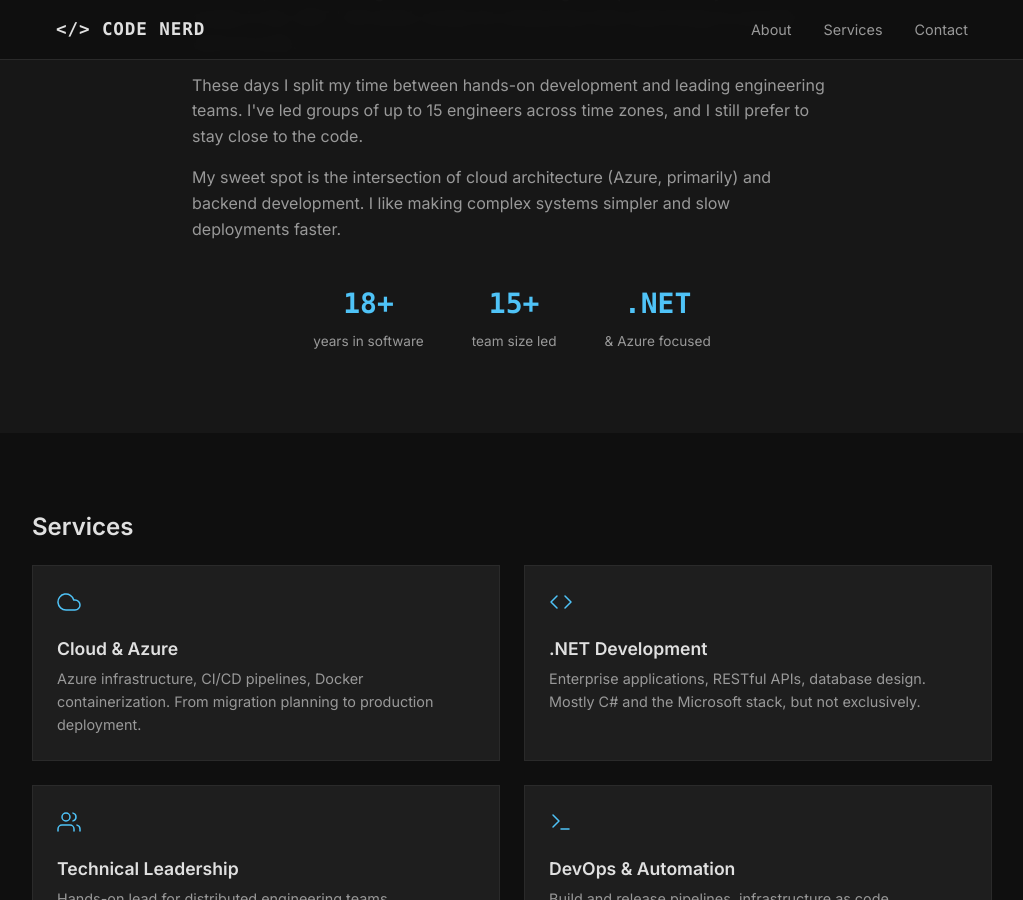
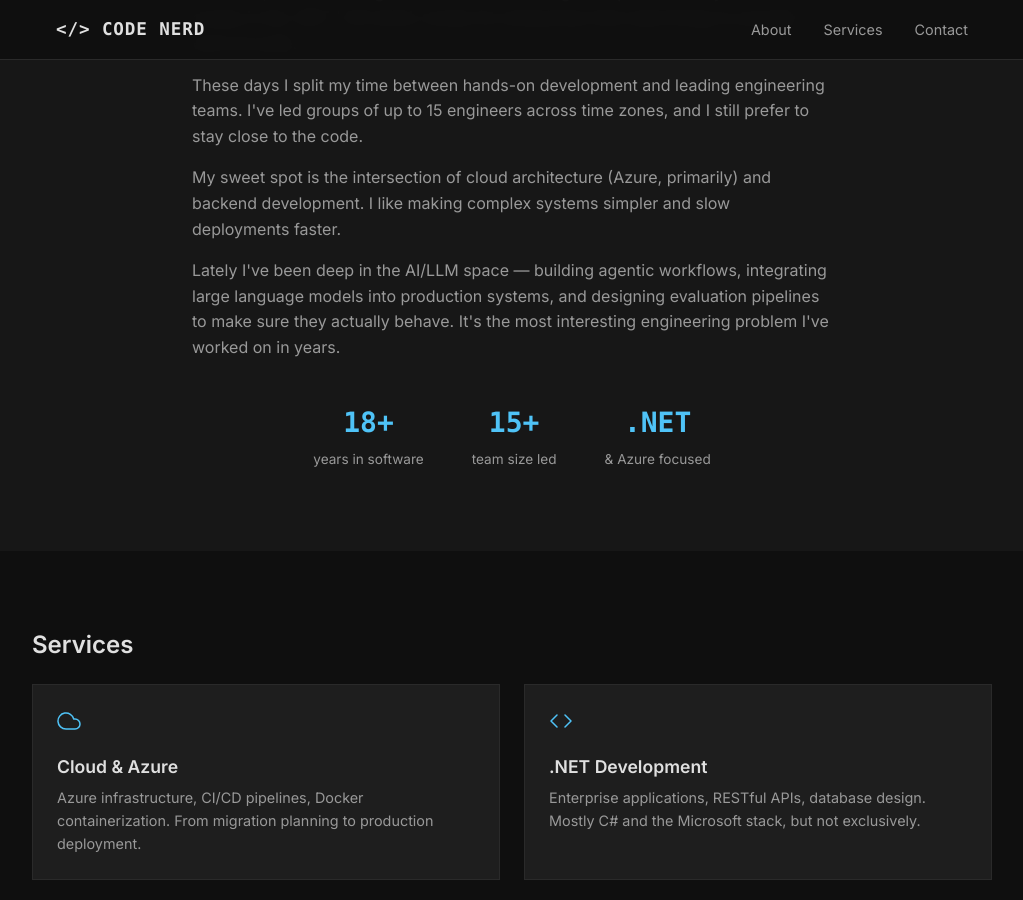
Before and after one commit to code-nerd-llc/web-site, a Jekyll site: the page built from index.html, in a window 1280 px wide and 900 px high, scrolled down 1053 px. Shown: the whole window, without its empty margins (128-1151 px from the left). Built offline with Jekyll 4.4.1, drawn with Linux system fonts in a browser that asks for light colours; some of the changed text lies outside the part shown.

Commit message:
feat: add AI/LLM engineering to about and services sections
Added paragraph about agentic AI workflows, LLM integrations, and
evaluation pipelines to the about section. Added new "AI & LLM
Engineering" service card with brain icon. Updated Gemfile.lock to
github-pages 232 / Jekyll 3.10.0.

Co-Authored-By: Claude Opus 4.6 <noreply@anthropic.com>

```diff
--- a/_data/services.yml
+++ b/_data/services.yml
@@ -10,6 +10,10 @@
   description: Hands-on lead for distributed engineering teams. Architecture decisions, code review, mentoring.
   icon: users
 
+- title: AI & LLM Engineering
+  description: Agentic workflows, LLM integrations, evaluation pipelines. Turning language models into reliable production tools.
+  icon: brain
+
 - title: DevOps & Automation
   description: Build and release pipelines, infrastructure as code, monitoring. Making deploys boring and reliable.
   icon: terminal
--- a/_includes/icon.html
+++ b/_includes/icon.html
@@ -4,6 +4,8 @@
 <svg xmlns="http://www.w3.org/2000/svg" width="24" height="24" viewBox="0 0 24 24" fill="none" stroke="currentColor" stroke-width="1.5" stroke-linecap="round" stroke-linejoin="round"><polyline points="16 18 22 12 16 6"></polyline><polyline points="8 6 2 12 8 18"></polyline></svg>
 {% elsif include.icon == "users" %}
 <svg xmlns="http://www.w3.org/2000/svg" width="24" height="24" viewBox="0 0 24 24" fill="none" stroke="currentColor" stroke-width="1.5" stroke-linecap="round" stroke-linejoin="round"><path d="M17 21v-2a4 4 0 0 0-4-4H5a4 4 0 0 0-4 4v2"></path><circle cx="9" cy="7" r="4"></circle><path d="M23 21v-2a4 4 0 0 0-3-3.87"></path><path d="M16 3.13a4 4 0 0 1 0 7.75"></path></svg>
+{% elsif include.icon == "brain" %}
+<svg xmlns="http://www.w3.org/2000/svg" width="24" height="24" viewBox="0 0 24 24" fill="none" stroke="currentColor" stroke-width="1.5" stroke-linecap="round" stroke-linejoin="round"><path d="M9.5 2A2.5 2.5 0 0 1 12 4.5v15a2.5 2.5 0 0 1-4.96.44 2.5 2.5 0 0 1-2.96-3.08 3 3 0 0 1-.34-5.58 2.5 2.5 0 0 1 1.32-4.24 2.5 2.5 0 0 1 1.98-3A2.5 2.5 0 0 1 9.5 2Z"></path><path d="M14.5 2A2.5 2.5 0 0 0 12 4.5v15a2.5 2.5 0 0 0 4.96.44 2.5 2.5 0 0 0 2.96-3.08 3 3 0 0 0 .34-5.58 2.5 2.5 0 0 0-1.32-4.24 2.5 2.5 0 0 0-1.98-3A2.5 2.5 0 0 0 14.5 2Z"></path></svg>
 {% elsif include.icon == "terminal" %}
 <svg xmlns="http://www.w3.org/2000/svg" width="24" height="24" viewBox="0 0 24 24" fill="none" stroke="currentColor" stroke-width="1.5" stroke-linecap="round" stroke-linejoin="round"><polyline points="4 17 10 11 4 5"></polyline><line x1="12" y1="19" x2="20" y2="19"></line></svg>
 {% elsif include.icon == "mail" %}
--- a/index.html
+++ b/index.html
@@ -20,6 +20,7 @@ description: "Code Nerd LLC — cloud architecture, .NET development, and techni
     <p>I'm Viktar, a software engineer who's been writing code professionally since 2007 — mostly in the .NET / C# world, mostly for enterprises that need things to actually work at scale.</p>
     <p>These days I split my time between hands-on development and leading engineering teams. I've led groups of up to 15 engineers across time zones, and I still prefer to stay close to the code.</p>
     <p>My sweet spot is the intersection of cloud architecture (Azure, primarily) and backend development. I like making complex systems simpler and slow deployments faster.</p>
+    <p>Lately I've been deep in the AI/LLM space — building agentic workflows, integrating large language models into production systems, and designing evaluation pipelines to make sure they actually behave. It's the most interesting engineering problem I've worked on in years.</p>
     <div class="stats">
       <div class="stat">
         <span class="stat-number">18+</span>
```
Also changed, not shown: Gemfile.lock.
